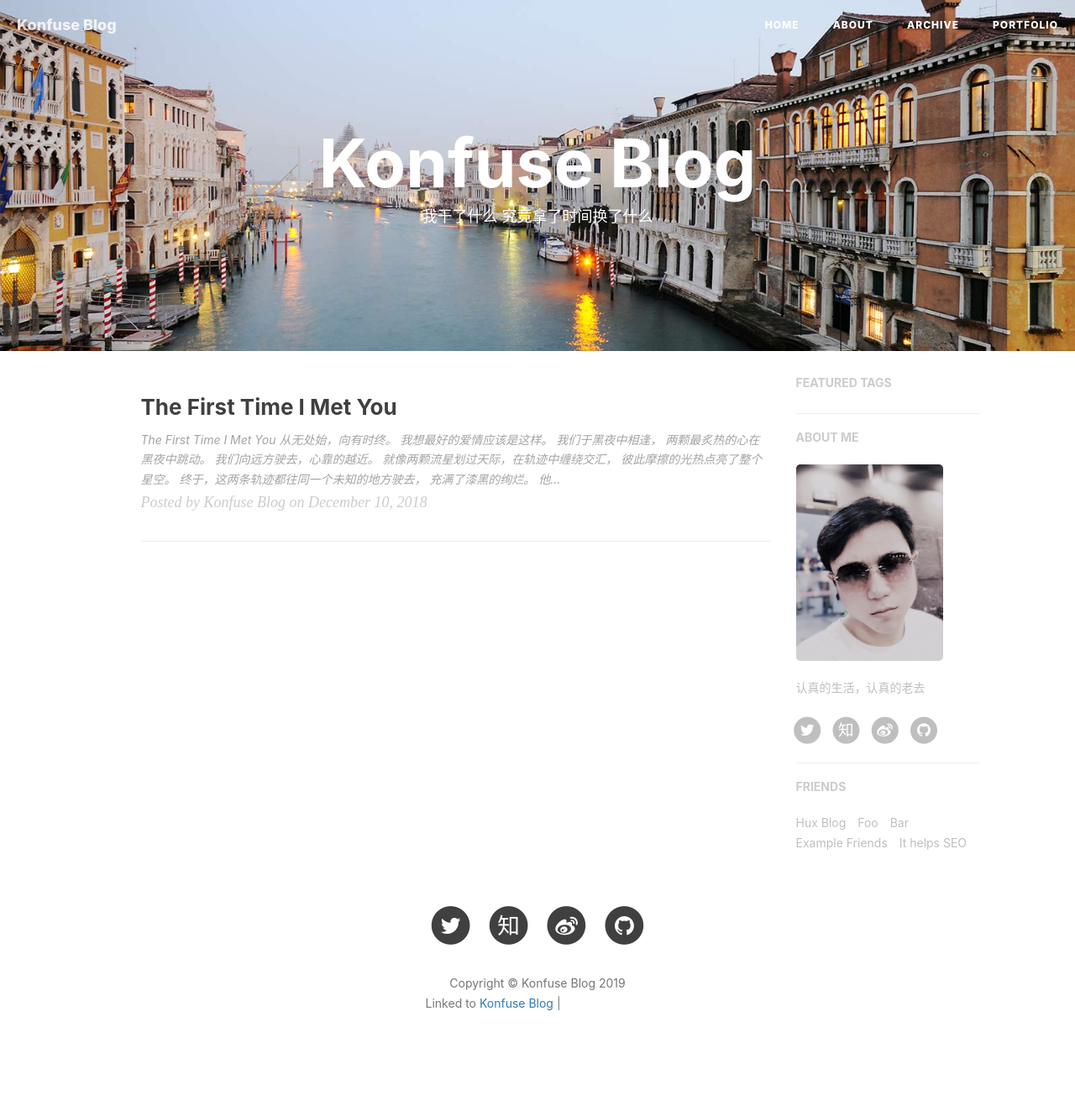
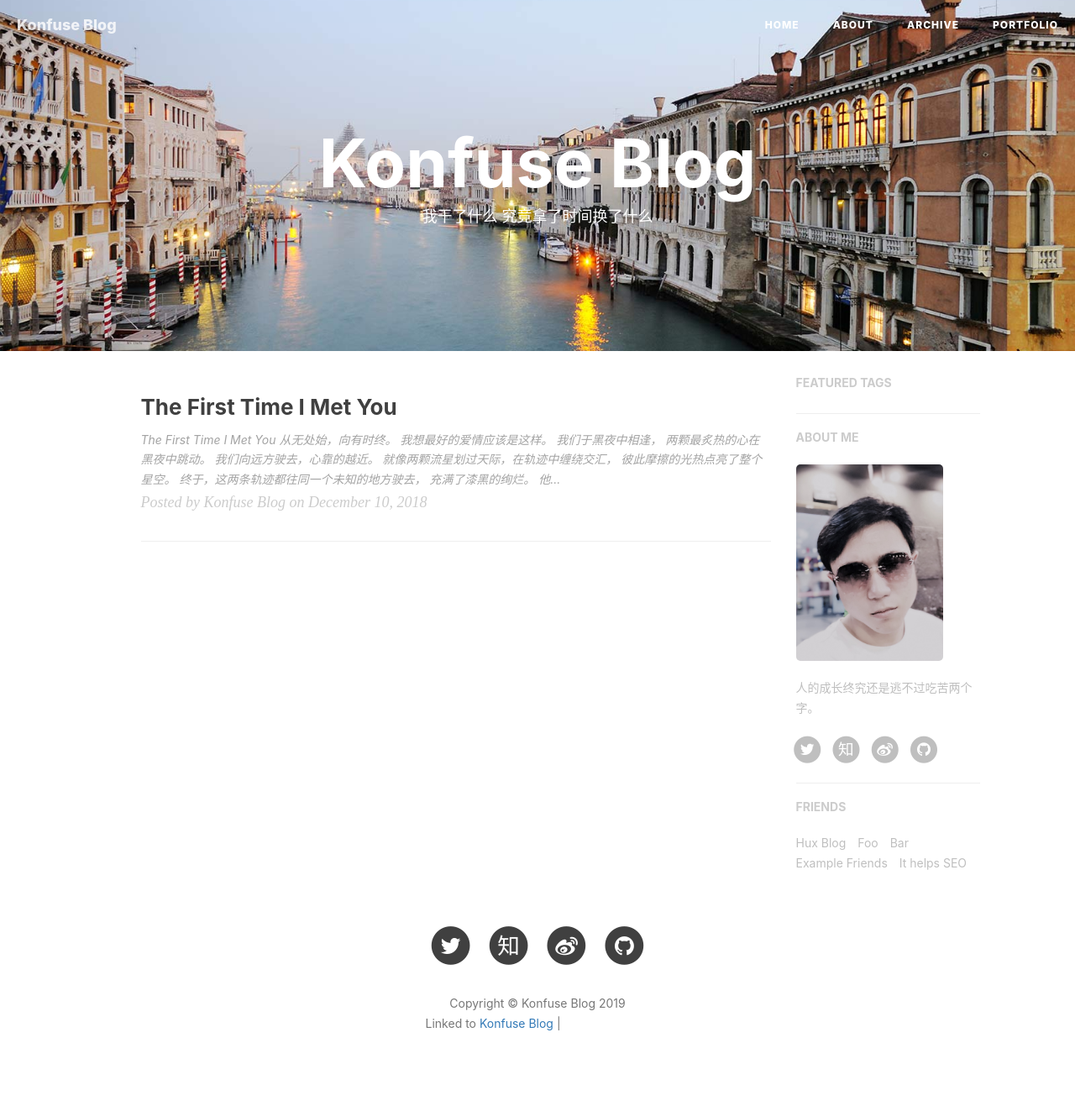
Before and after one commit to Konfuse/konfuse.github.io, a Jekyll site: the page built from index.html, in a window 1280 px wide. Shown: the whole page at 84% size. Built offline with Jekyll 4.4.1, drawn with Linux system fonts in a browser that asks for light colours; nearby versions of some CDN libraries; the list of posts is cut into pages by our own code; comment, search, counter and statistics services are not loaded; before the commit the page ends 1299 px from its top, so only the background shows below that; grey boxes are pictures that could not be loaded.

Commit message:
modify the signature

```diff
--- a/_config.yml
+++ b/_config.yml
@@ -78,7 +78,7 @@ ga_domain: konfuse.cn
 
 # Sidebar settings
 sidebar: true                           # whether or not using Sidebar.
-sidebar-about-description: "认真的生活，认真的老去"
+sidebar-about-description: "人的成长终究还是逃不过吃苦两个字。"
 sidebar-avatar: /img/avatar-konfuse-ny.jpg      # use absolute URL, seeing it's used in both `/` and `/about/`
 
 
```
